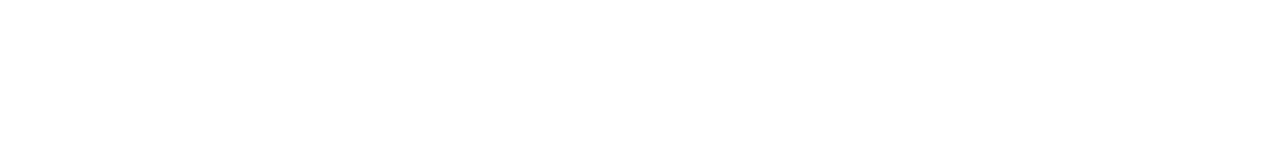
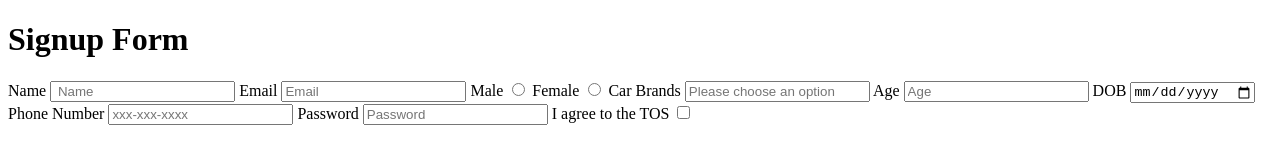
Before and after one commit to acciojob/signup-form-car-nishantkumar999, a website: page main.html in a window 1280 px wide. Drawn offline with Linux system fonts and the light colour scheme.

Commit message:
created a submission

```diff
--- a/main.html
+++ b/main.html
@@ -7,6 +7,38 @@
 </head>
 
 <body>
+	<h1>Signup Form</h1>
+    <form action="sign-up" method="post">
+        <label for="name">Name</label>
+        <input type="text" id="name" name="name" placeholder=" Name" required>
+
+        <label for="email">Email</label>
+        <input type="email" id="email" name="email" placeholder="Email" required>
+
+        <label for="male">Male</label>
+        <input type="radio" id="male" name="Gender" value="male" required>
+        <label for="female">Female</label>
+        <input type="radio" id="female" name="Gender" value="female" required>
+
+        <label for="cars">Car Brands</label>
+        <input type="select" id="cars" name="cars" placeholder="Please choose an option" required>
+
+        <label for="age">Age</label>
+        <input type="number" id="age" name="age" placeholder="Age" required>
+
+        <label for="dob">DOB</label>
+        <input type="date" id="dob" name="dob" required>
+
+        <label for="tel">Phone Number</label>
+        <input type="tel" id="tel" name="tel" placeholder="xxx-xxx-xxxx">
+
+        <label for="password">Password</label>
+        <input type="password" name="password" id="password" placeholder="Password" required>
+
+        <label for="tos">I agree to the TOS</label>
+        <input type="checkbox" name="tos" id="tos" required>
+
+    </form>
 	<!-- the entire body must be written by student -->
     <script type="text/javascript" src="./script.js">
 </script>
```
